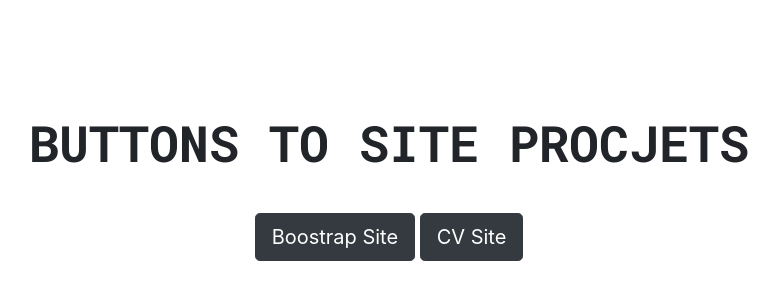
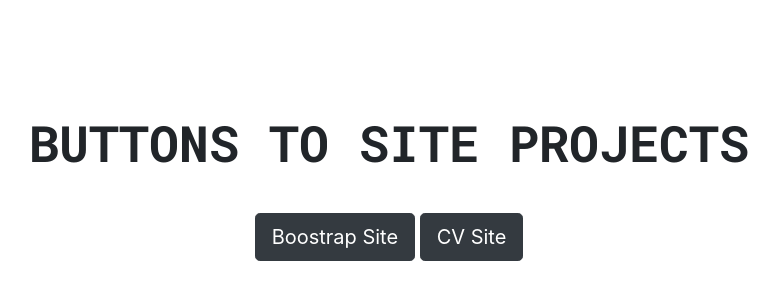
Before and after one commit to Aerglonus/Web-Projects, a plain HTML site: page index.html in a window 1280 px wide. Shown: the part 156-456 px from the top of the page, without its empty margins (251-1030 px from the left). Drawn offline with nearby package versions, Linux system fonts and the light colour scheme.

Commit message:
fix typo

```diff
--- a/index.html
+++ b/index.html
@@ -19,7 +19,7 @@
   <div class="row complete text-center">
     <div class="col-lg-12 topbox">
       <div class="text-titles">
-        BUTTONS TO SITE PROCJETS
+        BUTTONS TO SITE PROJECTS
       </div>
     </div>
     <div class="col-lg-12 botones">
```
